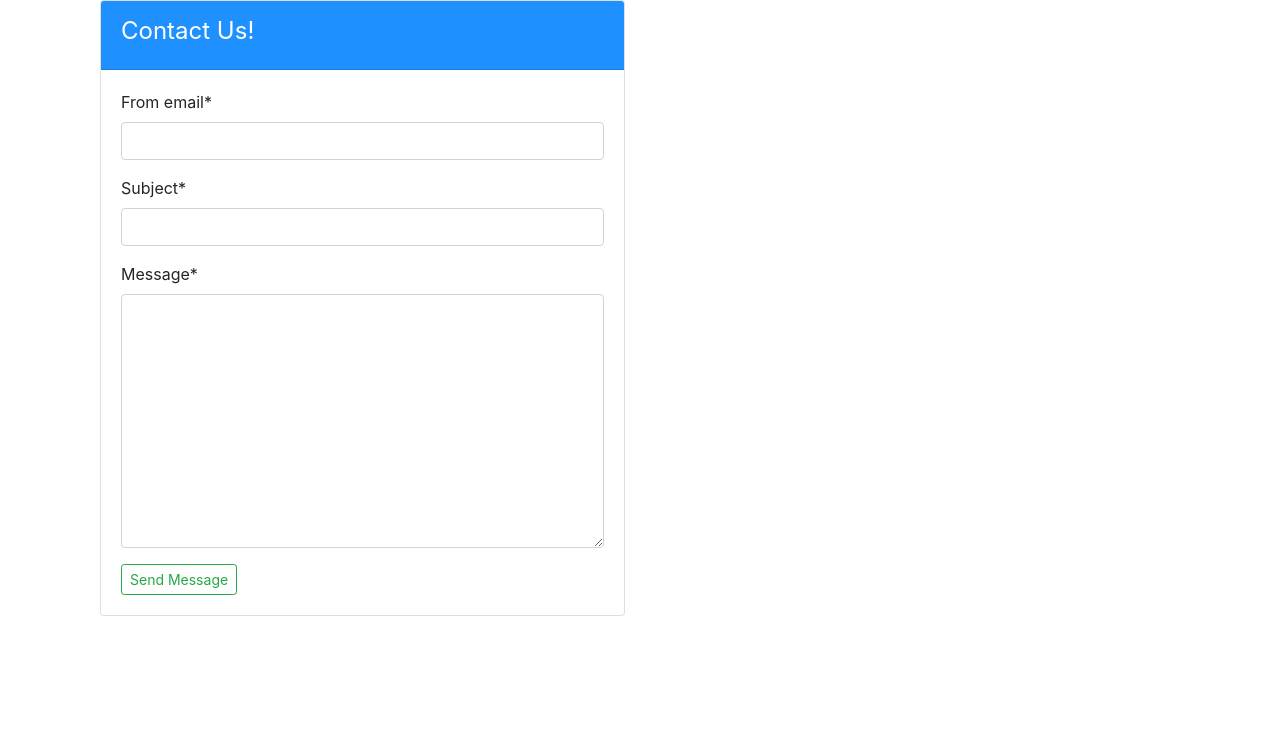
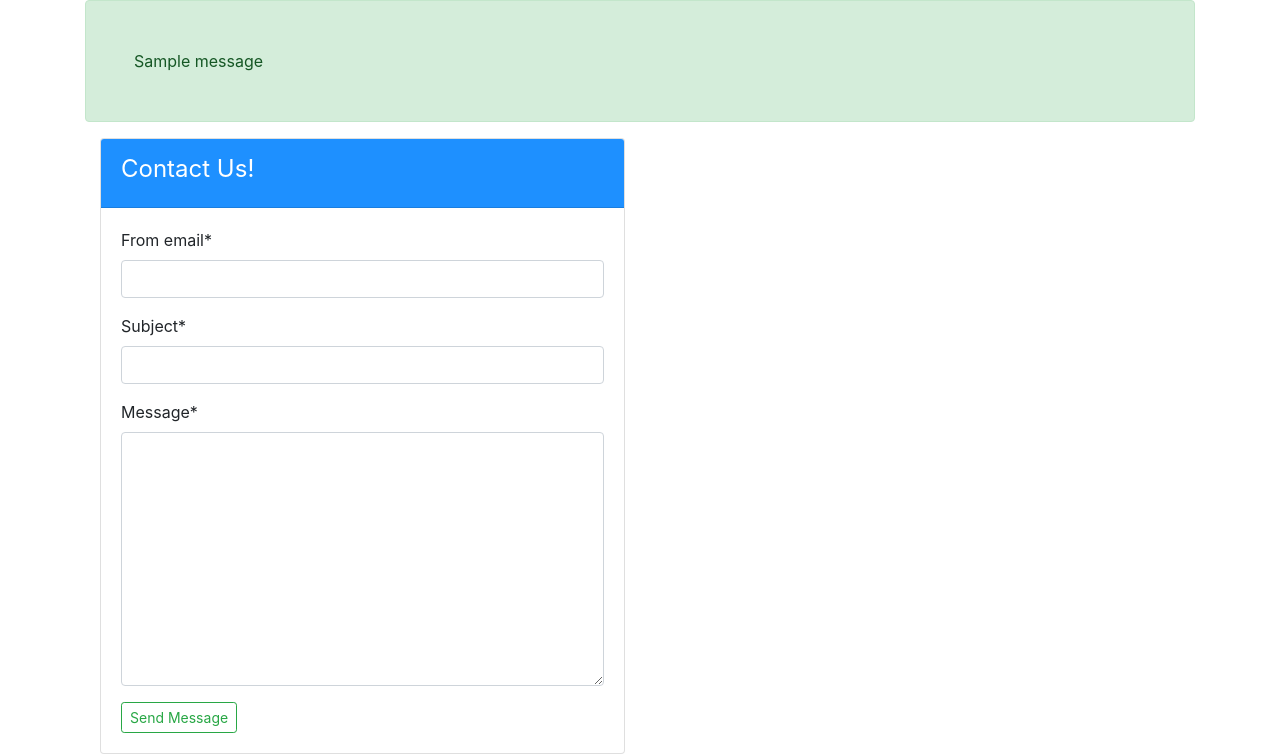
Before and after one commit to qinyanjuidavid/Contact-Form, a Django app: page / in a window 1280 px wide. Shown: the part 56-810 px from the top of the page. Before the commit the page ends 672 px from the top, so only its background shows below. Run offline with Django 3.2, Linux system fonts and the light colour scheme; tables that the repository leaves empty hold one stand-in row (values such as "Sample post"); one stand-in notice (Sample message) is shown; some libraries are stand-ins or nearby versions.

Commit message:
Implementing django messages

```diff
--- a/src/myapp/views.py
+++ b/src/myapp/views.py
@@ -19,8 +19,9 @@ def ContactView(request):
             message=form.cleaned_data['message']
             try:
                 send_mail(subject,message,from_email,['tabibuhospital.com'])
+                messages.success(request,'Your Message was successfully submitted, Thank You!')
             except BadHeaderError:
-                return HttpResponse('Invalid header found.')
+                messages.warning(request,'An Invalid Header was Found!')
             return HttpResponseRedirect('/')
     context={
     'form':form
@@ -39,9 +40,9 @@ def FeedbackView(request):
             try:
                 send_mail(subject,message,sender,['tabibuhospital.com'])
                 form.save()
-                messages.info(request,'Feedback was successfully submitted!')
+                messages.success(request,'Feedback was successfully submitted!')
             except BadHeaderError:
-                messages.danger(request,'Invalid header found!')
+                messages.warning(request,'Invalid header found!')
                 return HttpResponseRedirect("/feedback/")
             return HttpResponseRedirect('/feedback/')
         else:
--- a/src/templates/myapp/base.html
+++ b/src/templates/myapp/base.html
@@ -35,6 +35,13 @@
   </head>
   <body>
     <div class="container">
+      {%if messages%}
+{%for message in messages%}
+<div class="alert alert-{{message.tags}} p-5">
+{{message}}
+</div>
+{%endfor%}
+{%endif%}
     {%block content%}
     {%endblock%}
   </div>
```
